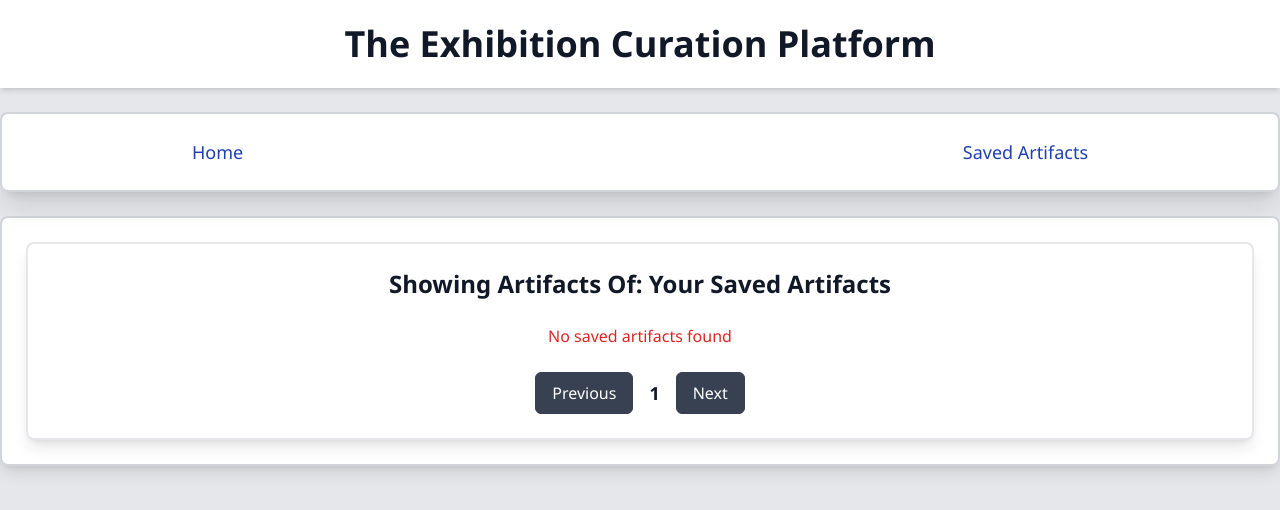
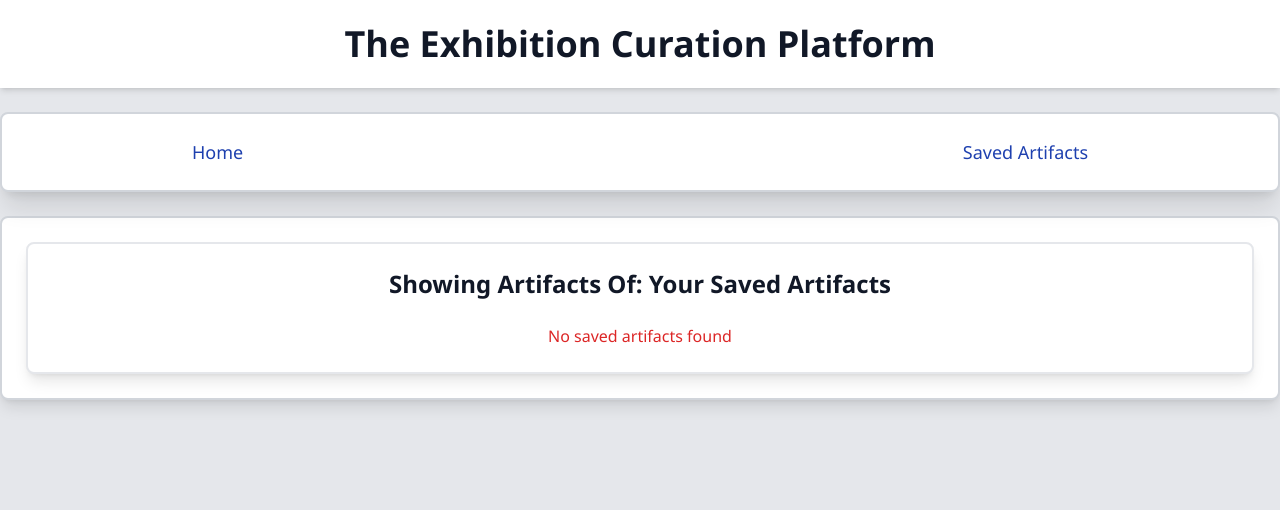
Before and after one commit to JamesLau2001/JamesLau2001-SE-Exhibition-Curation, a Next.js app: page /artifacts/SavedArtifacts in a window 1280 px wide. Shown: the top 510 px of the page. Built offline with nearby package versions, Linux system fonts and the light colour scheme.

Commit message:
debugging

```diff
--- a/src/pages/artifacts/SavedArtifacts.js
+++ b/src/pages/artifacts/SavedArtifacts.js
@@ -19,50 +19,57 @@ export default function SavedArtifacts() {
   const itemsPerPage = 20;
 
   useEffect(() => {
+    console.log("Context - Saved Cleveland Artifacts:", savedArtifacts);
+    console.log("Context - Saved Chicago Artifacts:", savedChicagoArtifacts);
+
     const fetchArtifacts = async () => {
       setLoading(true);
       try {
         if (savedArtifacts.length === 0 && savedChicagoArtifacts.length === 0) {
-          // No artifacts to fetch, skip the API calls
+          console.warn("No saved artifacts found, skipping fetch.");
+          setArtifactDetails([]); // Ensure UI updates correctly
           return;
         }
 
         const skip = (currentPage - 1) * itemsPerPage;
+        console.log(`Fetching page ${currentPage}, skip index: ${skip}`);
 
         const clevelandDetails = await Promise.all(
-          savedArtifacts.slice(skip, skip + itemsPerPage).map(async (id) => {
+          savedArtifacts.slice(skip, skip + itemsPerPage).map(async (id, index) => {
             try {
               const data = await fetchClevelandArtifactById(id);
-              console.log(data.id, "<--- data.id2");
-              return { ...data, source: "cleveland" };
-            } catch {
+              console.log(`Fetched Cleveland Artifact ${index}:`, data);
+              return data && data.id ? { ...data, source: "cleveland" } : null;
+            } catch (err) {
+              console.error(`Error fetching Cleveland artifact (ID: ${id}):`, err);
               return null;
             }
           })
         );
 
         const chicagoDetails = await Promise.all(
-          savedChicagoArtifacts
-            .slice(skip, skip + itemsPerPage)
-            .map(async (id) => {
+          savedChicagoArtifacts.slice(skip, skip + itemsPerPage).map(async (id, index) => {
             try {
               const data = await fetchChicagoArtifactById(id);
-                console.log(data.id, "<--- data.id");
-                return { ...data, source: "chicago" };
-              } catch {
+              console.log(`Fetched Chicago Artifact ${index}:`, data);
+              return data && data.id ? { ...data, source: "chicago" } : null;
+            } catch (err) {
+              console.error(`Error fetching Chicago artifact (ID: ${id}):`, err);
               return null;
             }
           })
         );
 
-        setArtifactDetails(
-          [...clevelandDetails, ...chicagoDetails].filter(Boolean)
-        );
+        const newArtifacts = [...clevelandDetails, ...chicagoDetails].filter(Boolean);
+
+        // ✅ Remove duplicates
+        const uniqueArtifacts = Array.from(new Map(newArtifacts.map(item => [item.id, item])).values());
+
+        console.log("Final list of fetched artifacts:", uniqueArtifacts);
+
+        setArtifactDetails(uniqueArtifacts);
         setTotalPages(
-          Math.ceil(
-            (savedArtifacts.length + savedChicagoArtifacts.length) /
-              itemsPerPage
-          )
+          Math.ceil((savedArtifacts.length + savedChicagoArtifacts.length) / itemsPerPage)
         );
       } catch (err) {
         console.error("Error in fetchArtifacts:", err);
@@ -72,105 +79,52 @@ export default function SavedArtifacts() {
       }
     };
 
-    if (savedArtifacts.length > 0 || savedChicagoArtifacts.length > 0) {
+    // ✅ Prevent double fetching
+    if (
+      artifactDetails.length === 0 &&
+      (savedArtifacts.length > 0 || savedChicagoArtifacts.length > 0)
+    ) {
       fetchArtifacts();
     }
   }, [savedArtifacts, savedChicagoArtifacts, currentPage]);
 
   const handlePageChange = (direction) => {
-    setCurrentPage((prev) =>
-      Math.min(Math.max(prev + direction, 1), totalPages)
-    );
+    setCurrentPage((prev) => Math.min(Math.max(prev + direction, 1), totalPages));
+    console.log(`Page changed to: ${currentPage + direction}`);
   };
 
-  const isLastPage = artifactDetails.length < itemsPerPage;
+  console.log("Rendering SavedArtifacts Component");
+  console.log("Current Artifact Details:", artifactDetails);
 
   return (
-    <div
-      className={`container mx-auto p-6 border-2 rounded-lg shadow-lg bg-white ${
-        loading ? "pulse-border" : ""
-      }`}
-    >
+    <div className="container mx-auto p-6 border-2 rounded-lg shadow-lg bg-white">
       <h1 className="text-2xl text-gray-900 font-bold text-center mb-6">
         Showing Artifacts Of: Your Saved Artifacts
       </h1>
 
-      {/* Show error if there is any */}
       {error && <p className="text-red-600 text-center">{error}</p>}
 
-      {/* Show loading spinner if data is being fetched */}
       {loading && (
         <div className="flex justify-center items-center space-x-2">
           <div className="w-16 h-16 border-4 border-t-4 border-blue-500 rounded-full animate-spin"></div>
         </div>
       )}
 
-      {/* Render artifacts if available */}
       {artifactDetails.length > 0 && !loading ? (
         <div className="grid grid-cols-1 sm:grid-cols-2 md:grid-cols-3 lg:grid-cols-4 gap-6">
-          {artifactDetails.map((artifact, index) =>
-            artifact.source === "cleveland" ? (
-              <div
-                key={index}
-                className="border border-gray-300 rounded-lg p-4 shadow-md transition-transform duration-300 hover:scale-105 hover:shadow-xl"
-              >
+          {artifactDetails.map((artifact, index) => (
+            <div key={artifact.id} className="border border-gray-300 rounded-lg p-4 shadow-md">
+              {artifact.source === "cleveland" ? (
                 <ArtifactCard artifact={artifact} />
+              ) : (
+                <ChicagoArtifactCard artifact={artifact} />
+              )}
+            </div>
+          ))}
         </div>
       ) : (
-              <div
-                key={index}
-                className="border border-gray-300 rounded-lg p-4 shadow-md transition-transform duration-300 hover:scale-105 hover:shadow-xl"
-              >
-                <ChicagoArtifactCard artifact={artifact} />
-              </div>
-            )
+        !loading && <p className="text-red-600 text-center">No saved artifacts found</p>
       )}
-        </div>
-      ) : !loading ? (
-        <p className="col-span-full text-center text-red-600">
-          No saved artifacts found
-        </p>
-      ) : null}
-
-      {/* Pagination Controls */}
-      <div className="flex items-center justify-center space-x-4 mt-6">
-        {/* Previous Button */}
-        <button
-          onClick={() => handlePageChange(-1)}
-          disabled={currentPage === 1}
-          className={`px-4 py-2 rounded-md font-medium transition bg-gray-700 text-white hover:bg-gray-800 border border-gray-700 ${
-            currentPage === 1
-              ? "bg-gray-400 text-gray-700 cursor-not-allowed border-gray-400"
-              : "bg-gray-700 text-white hover:bg-gray-800 border-gray-700"
-          }`}
-        >
-          Previous
-        </button>
-
-        {/* Page Number */}
-        <span className="text-lg font-semibold text-gray-900">
-          {currentPage}
-        </span>
-
-        {/* Next Button */}
-        <button
-          onClick={() => handlePageChange(1)}
-          disabled={
-            currentPage === totalPages ||
-            isLastPage ||
-            artifactDetails.length === 0
-          }
-          className={`px-4 py-2 rounded-md font-medium transition bg-gray-700 text-white hover:bg-gray-800 border border-gray-700 ${
-            currentPage === totalPages ||
-            isLastPage ||
-            artifactDetails.length === 0
-              ? "bg-gray-400 text-gray-700 cursor-not-allowed border-gray-400"
-              : "bg-gray-700 text-white hover:bg-gray-800 border-gray-700"
-          }`}
-        >
-          Next
-        </button>
-      </div>
     </div>
   );
 }
```
Lines whose indentation alone changed are shown as unchanged.
